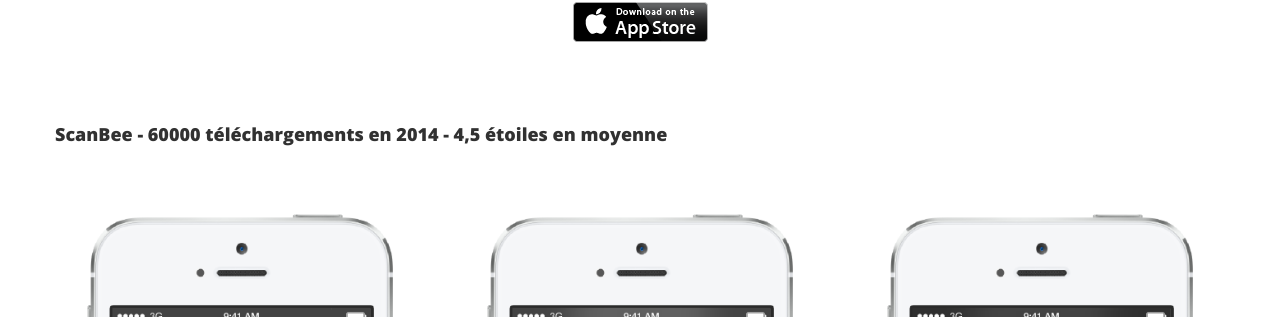
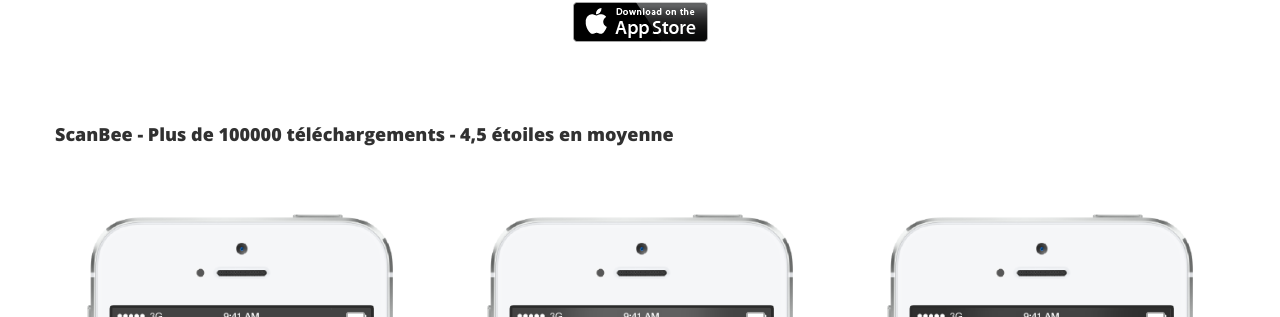
Before and after one commit to creynaud/creynaud.github.io, a Jekyll site: the page built from portfolio-fr.html, in a window 1280 px wide and 900 px high, scrolled down 2247 px. Shown: the part 138-455 px from the top of the window. Built offline with Jekyll 4.4.1, drawn with Linux system fonts in a browser that asks for light colours; nearby versions of some CDN libraries; comment, search, counter and statistics services are not loaded.

Commit message:
Update Scanbee download numbers

```diff
--- a/portfolio-fr.html
+++ b/portfolio-fr.html
@@ -87,7 +87,7 @@ lang: fr
         </div>
         <div class="row padding-top">
             <div class="span12">
-                <h3>ScanBee - 60000 téléchargements en 2014 - 4,5 étoiles en moyenne</h3>
+                <h3>ScanBee - Plus de 100000 téléchargements - 4,5 étoiles en moyenne</h3>
             </div>
         </div>
         <div class="row">
--- a/portfolio.html
+++ b/portfolio.html
@@ -79,7 +79,7 @@ lang: en
         </div>
         <div class="row padding-top">
             <div class="span12">
-                <h3>ScanBee - 60000 downloads in 2014 - 4.5 stars average rating</h3>
+                <h3>ScanBee - 100000 downloads - 4.5 stars average rating</h3>
             </div>
         </div>
         <div class="row">
```
